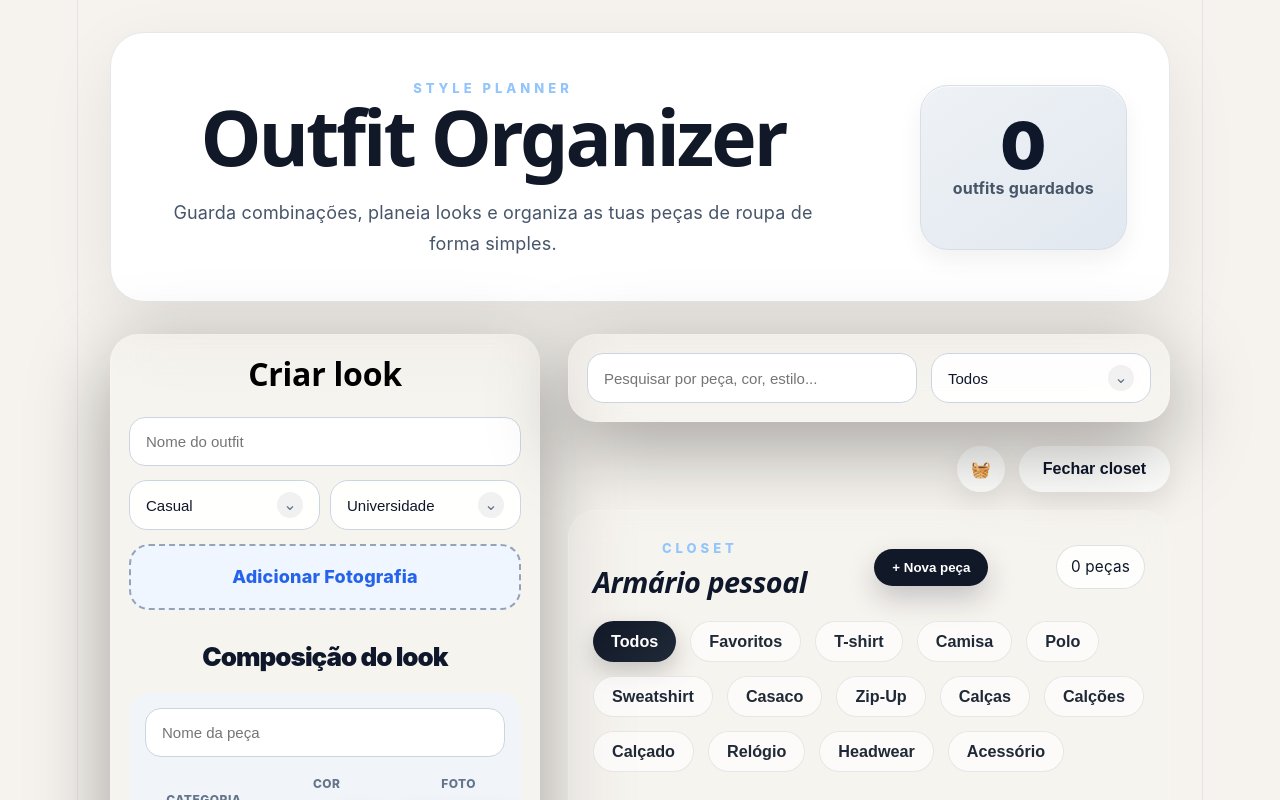
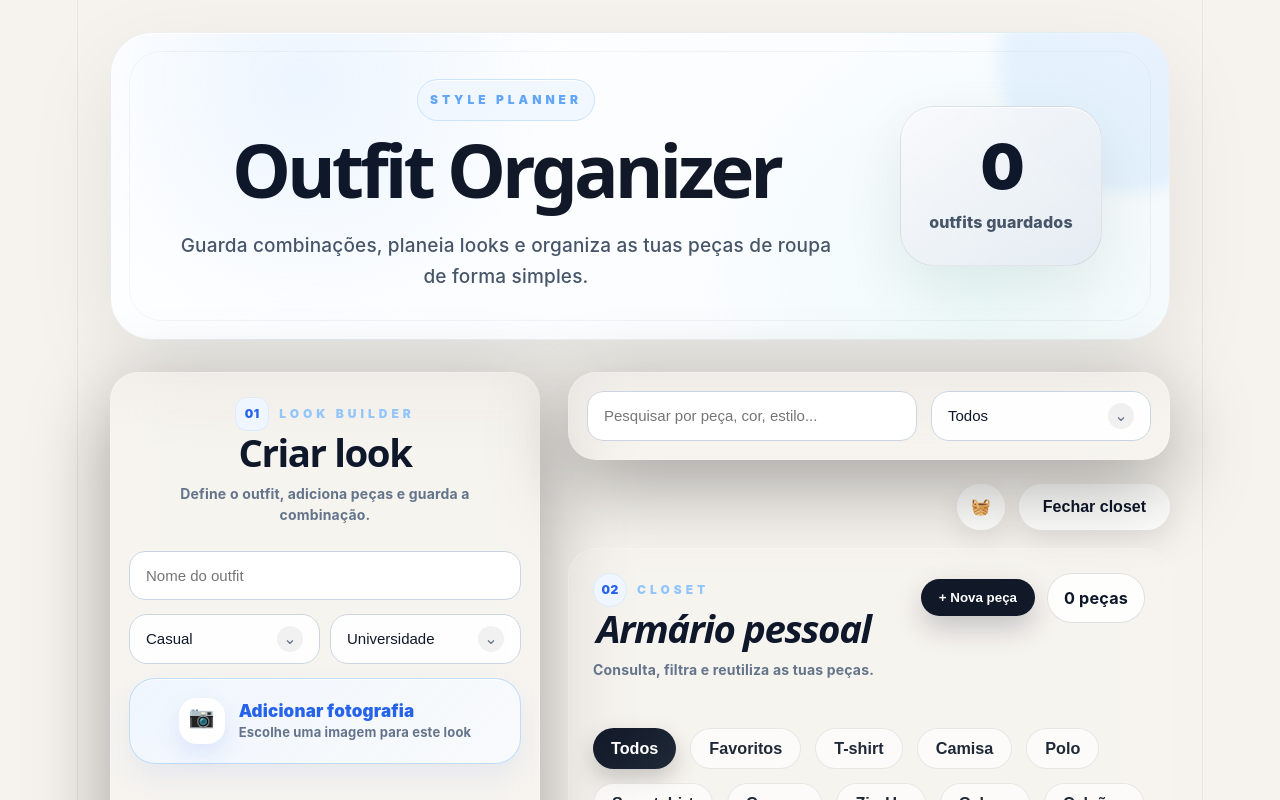
Before and after one commit to ptav2006/outfit-organizer, a React (Vite) app: page / in a window 1280 px wide. Both pictures are taken after a click on the button "Abrir closet". Shown: the top 800 px of the page. Built offline with nearby package versions, Linux system fonts and the light colour scheme.

Commit message:
melhoria hero e titulos

```diff
--- a/src/App.css
+++ b/src/App.css
@@ -16,31 +16,90 @@ body {
 }
 
 .hero {
+  position: relative;
+  overflow: hidden;
+
   max-width: 1300px;
   margin: 0 auto 32px;
-  padding: 42px;
-  border-radius: 34px;
-  background: #ffffff;
-  border: 1px solid #e5e7eb;
-  display: flex;
-  justify-content: space-between;
-  gap: 24px;
-  box-shadow: 0 24px 70px rgba(0, 0, 0, 0.08);
+  padding: 46px 58px;
+
+  border-radius: 42px;
+
+  background:
+    radial-gradient(circle at 18% 15%, rgba(147, 197, 253, 0.16), transparent 28%),
+    radial-gradient(circle at 82% 80%, rgba(204, 251, 241, 0.25), transparent 30%),
+    linear-gradient(135deg, #ffffff 0%, #fbfdff 48%, #f8fafc 100%);
+
+  border: 1px solid rgba(15, 23, 42, 0.06);
+
+  display: grid;
+  grid-template-columns: minmax(0, 1fr) 220px;
+  align-items: center;
+  gap: 48px;
+
+  box-shadow:
+    0 30px 90px rgba(15, 23, 42, 0.08),
+    inset 0 1px 0 rgba(255, 255, 255, 0.9);
+}
+
+.hero::before {
+  content: "";
+  position: absolute;
+  inset: 18px;
+
+  border-radius: 32px;
+  border: 1px solid rgba(15, 23, 42, 0.04);
+
+  pointer-events: none;
+}
+
+.hero::after {
+  content: "";
+  position: absolute;
+  width: 260px;
+  height: 260px;
+
+  right: -90px;
+  top: -100px;
+
+  border-radius: 999px;
+
+  background: rgba(147, 197, 253, 0.18);
+  filter: blur(8px);
+
+  pointer-events: none;
+}
+
+.hero > div:first-child {
+  position: relative;
+  z-index: 1;
+
+  display: flex;
+  flex-direction: column;
   align-items: center;
 }
 
 .hero-right {
-  display: flex;
-  align-items: center;
+  position: relative;
+  z-index: 1;
+
+  display: flex;
+  align-items: center;
+  justify-content: center;
   gap: 12px;
 }
 
 .hero h1 {
-  font-size: clamp(42px, 6vw, 82px);
-  line-height: 0.95;
-  letter-spacing: -3px;
-  font-weight: 900;
-  color: #111827;
+  margin: 0;
+
+  font-size: clamp(52px, 5.8vw, 84px);
+  line-height: 0.9;
+  letter-spacing: -4px;
+
+  font-weight: 950;
+  color: #0f172a;
+
+  text-align: center;
 }
 
 .hero h1 span {
@@ -50,10 +109,23 @@ body {
 }
 
 .tag {
+  width: fit-content;
+
+  margin: 0 0 16px;
+
+  padding: 7px 12px;
+  border-radius: 999px;
+
+  background: rgba(239, 246, 255, 0.75);
+  color: #60a5fa;
+
+  border: 1px solid rgba(191, 219, 254, 0.75);
+
   letter-spacing: 4px;
-  color: #93c5fd;
-  font-size: 13px;
-  font-weight: 800;
+  font-size: 12px;
+  font-weight: 900;
+
+  box-shadow: inset 0 1px 0 rgba(255,255,255,0.9);
 }
 
 h1 {
@@ -67,19 +139,33 @@ h1 {
 }
 
 .subtitle {
+  max-width: 760px;
+
+  margin: 26px auto 0;
+
   color: #475569;
-  max-width: 680px;
-  font-size: 18px;
-  line-height: 1.7;
+
+  font-size: 19px;
+  line-height: 1.65;
+  font-weight: 500;
+
+  text-align: center;
 }
 
 .stats {
+  position: relative;
+
   min-width: 190px;
-  height: 165px;
-  border-radius: 28px;
-  padding: 24px 32px;
-  background: linear-gradient(145deg, #eef2f6, #e2e8f0);
-  border: 1px solid #d8dee6;
+  height: 160px;
+
+  border-radius: 34px;
+  padding: 24px 28px;
+
+  background:
+    linear-gradient(145deg, rgba(248, 250, 252, 0.95), rgba(226, 232, 240, 0.85));
+
+  border: 1px solid rgba(15, 23, 42, 0.08);
+
   color: #0f172a;
   text-align: center;
 
@@ -89,22 +175,29 @@ h1 {
   align-items: center;
 
   box-shadow:
-    inset 0 1px 0 rgba(255,255,255,0.7),
-    0 10px 25px rgba(0,0,0,0.06);
+    0 24px 60px rgba(15, 23, 42, 0.08),
+    inset 0 1px 0 rgba(255,255,255,0.9);
 }
 
 .stats span {
-  font-size: 64px;
-  font-weight: 900;
-  margin-bottom: 16px;
+  font-size: 62px;
+  font-weight: 950;
+  line-height: 0.9;
+
+  margin-bottom: 18px;
+
   color: #0f172a;
+  letter-spacing: -3px;
 }
 
 .stats p {
   margin: 0;
+
   color: #475569;
-  font-weight: 700;
+
+  font-weight: 850;
   font-size: 16px;
+  line-height: 1.2;
 }
 
 .layout {
@@ -212,20 +305,116 @@ input:focus, select:focus {
 }
 
 .upload {
-  display: block;
-  padding: 18px;
-  margin-bottom: 16px;
-  border: 2px dashed #94a3b8;
-  border-radius: 20px;
-  text-align: center;
-  font-weight: 800;
-  color: #2563eb;
-  cursor: pointer;
-  background: #eff6ff;
+  width: 100%;
+
+  display: flex;
+  align-items: center;
+  justify-content: center;
+  gap: 14px;
+
+  min-height: 86px;
+  padding: 18px 20px;
+  margin-bottom: 18px;
+
+  border-radius: 26px;
+
+  background:
+    linear-gradient(135deg, rgba(239, 246, 255, 0.88), rgba(248, 250, 252, 0.96));
+
+  border: 1px solid rgba(147, 197, 253, 0.55);
+
+  color: #0f172a;
+
+  cursor: pointer;
+
+  box-shadow:
+    inset 0 1px 0 rgba(255,255,255,0.9),
+    0 14px 30px rgba(37, 99, 235, 0.08);
+
+  transition:
+    transform 0.2s ease,
+    box-shadow 0.2s ease,
+    border-color 0.2s ease,
+    background 0.2s ease;
+}
+
+.upload:hover {
+  transform: translateY(-2px);
+
+  background:
+    linear-gradient(135deg, #eff6ff, #ffffff);
+
+  border-color: rgba(37, 99, 235, 0.5);
+
+  box-shadow:
+    inset 0 1px 0 rgba(255,255,255,0.95),
+    0 18px 38px rgba(37, 99, 235, 0.14);
 }
 
 .upload input {
   display: none;
+}
+
+.uploadIcon {
+  width: 46px;
+  height: 46px;
+  min-width: 46px;
+
+  display: flex;
+  align-items: center;
+  justify-content: center;
+
+  border-radius: 18px;
+
+  background: #ffffff;
+  color: #2563eb;
+
+  font-size: 21px;
+  font-weight: 900;
+
+  box-shadow:
+    0 10px 24px rgba(37, 99, 235, 0.12),
+    inset 0 1px 0 rgba(255,255,255,0.95);
+}
+
+.uploadText {
+  display: flex;
+  flex-direction: column;
+  align-items: flex-start;
+  gap: 4px;
+
+  text-align: left;
+}
+
+.uploadText strong {
+  color: #2563eb;
+
+  font-size: 17px;
+  font-weight: 900;
+  line-height: 1.1;
+}
+
+.uploadText small {
+  color: #64748b;
+
+  font-size: 13px;
+  font-weight: 650;
+  line-height: 1.2;
+}
+
+.uploadSelected {
+  background:
+    linear-gradient(135deg, rgba(240, 253, 244, 0.9), rgba(255, 255, 255, 0.96));
+
+  border-color: rgba(34, 197, 94, 0.35);
+}
+
+.uploadSelected .uploadIcon {
+  color: #16a34a;
+}
+
+.uploadSelected .uploadText strong {
+  color: #16a34a;
 }
 
 .preview {
@@ -2374,3 +2563,195 @@ body {
 .customSelectCheck {
   flex-shrink: 0;
 }
+
+.sectionHeader {
+  margin-bottom: 26px;
+}
+
+.formSectionHeader {
+  text-align: center;
+  padding-top: 4px;
+}
+
+.sectionMiniRow {
+  display: flex;
+  align-items: center;
+  justify-content: center;
+  gap: 10px;
+
+  margin-bottom: 2px;
+}
+
+.closetSectionHeader .sectionMiniRow {
+  justify-content: flex-start;
+}
+
+.sectionNumber {
+  width: 34px;
+  height: 34px;
+
+  display: inline-flex;
+  align-items: center;
+  justify-content: center;
+
+  border-radius: 12px;
+
+  background: #eff6ff;
+  color: #2563eb;
+
+  border: 1px solid #dbeafe;
+
+  font-size: 12px;
+  font-weight: 900;
+  letter-spacing: 0.04em;
+}
+
+.sectionKicker {
+  padding: 0;
+
+  background: transparent;
+  border: none;
+
+  color: #93c5fd;
+
+  font-size: 12px;
+  font-weight: 900;
+  letter-spacing: 4px;
+  text-transform: uppercase;
+}
+
+.sectionHeader h2 {
+  margin: 0;
+
+  color: #0f172a;
+
+  font-size: clamp(30px, 3vw, 40px);
+  font-weight: 950;
+  letter-spacing: -1.4px;
+  line-height: 1;
+}
+
+.sectionHeader p {
+  max-width: 360px;
+
+  margin: 12px auto 0;
+
+  color: #64748b;
+
+  font-size: 14px;
+  font-weight: 650;
+  line-height: 1.5;
+}
+
+.closetSectionHeader p {
+  margin-left: 0;
+  margin-right: 0;
+}
+
+.closetHeader {
+  align-items: flex-start;
+  gap: 18px;
+}
+
+.closetHeaderActions {
+  display: flex;
+  align-items: center;
+  gap: 12px;
+
+  flex-shrink: 0;
+}
+
+.closetHeader .sectionNumber {
+  padding: 0;
+
+  background: #eff6ff;
+  color: #2563eb;
+
+  border: 1px solid #dbeafe;
+
+  font-size: 12px;
+  backdrop-filter: none;
+}
+
+.closetHeader .sectionKicker {
+  padding: 0;
+
+  background: transparent;
+  color: #93c5fd;
+
+  border: none;
+
+  font-size: 12px;
+  backdrop-filter: none;
+}
+
+.closetHeader .closetCount {
+  padding: 11px 16px;
+
+  border-radius: 999px;
+
+  background: rgba(255, 255, 255, 0.85);
+  color: #0f172a;
+
+  border: 1px solid rgba(15, 23, 42, 0.12);
+
+  font-size: 0.9rem;
+  font-weight: 700;
+
+  backdrop-filter: blur(8px);
+  white-space: nowrap;
+}
+
+@media (max-width: 768px) {
+  .closetHeader {
+    flex-direction: column;
+  }
+
+  .closetHeaderActions {
+    width: 100%;
+  }
+
+  .closetHeaderActions .addClosetBtn {
+    flex: 1;
+  }
+}
+
+@media (max-width: 900px) {
+  .hero {
+    grid-template-columns: 1fr;
+    padding: 42px 28px;
+    text-align: center;
+  }
+
+  .stats {
+    width: 100%;
+    max-width: 260px;
+    height: 150px;
+    margin: 0 auto;
+  }
+
+  .hero h1 {
+    font-size: clamp(42px, 12vw, 66px);
+    letter-spacing: -2.5px;
+  }
+
+  .subtitle {
+    font-size: 17px;
+  }
+}
+
+.uploadIcon {
+  position: relative;
+}
+
+.uploadIconInner {
+  display: flex;
+  align-items: center;
+  justify-content: center;
+
+  width: 100%;
+  height: 100%;
+
+  line-height: 1;
+  transform: translateY(-4px);
+}
--- a/src/App.jsx
+++ b/src/App.jsx
@@ -704,7 +704,16 @@ export default function App() {
 
         <main className="layout">
           <section className="panel">
-            <h2 className="form-title">Criar look</h2>
+            <div className="sectionHeader formSectionHeader">
+              <div className="sectionMiniRow">
+                <span className="sectionNumber">01</span>
+                <span className="sectionKicker">LOOK BUILDER</span>
+              </div>
+
+              <h2>Criar look</h2>
+
+              <p>Define o outfit, adiciona peças e guarda a combinação.</p>
+            </div>
 
             <form onSubmit={addOutfit}>
               <input
@@ -735,9 +744,24 @@ export default function App() {
               />
             )}
 
-              <label className="upload">
-                {form.image ? "Imagem escolhida ✅" : "Adicionar Fotografia"}
+              <label className={`upload ${form.image ? "uploadSelected" : ""}`}>
                 <input type="file" accept="image/*" onChange={handleImage} />
+
+                <span className="uploadIcon">
+                  <span className="uploadIconInner">
+                    {form.image ? "✓" : "📷"}
+                  </span>
+                </span>
+
+                <span className="uploadText">
+                  <strong>
+                    {form.image ? "Fotografia adicionada" : "Adicionar fotografia"}
+                  </strong>
+
+                  <small>
+                    {form.image ? "Clica para trocar a imagem" : "Escolhe uma imagem para este look"}
+                  </small>
+                </span>
               </label>
 
               {form.image && <img className="preview" src={form.image} alt="Preview" />}
@@ -905,11 +929,18 @@ export default function App() {
             {showCloset && (
               <div className="closetBox">
                 <div className="closetHeader">
-                  <div>
-                    <p className="tag">CLOSET</p>
-                    <h2>Armário pessoal</h2>
+                  <div className="sectionHeader closetSectionHeader">
+                    <div className="sectionMiniRow">
+                      <span className="sectionNumber">02</span>
+                      <span className="sectionKicker">CLOSET</span>
                     </div>
 
+                    <h2>Armário pessoal</h2>
+
+                    <p>Consulta, filtra e reutiliza as tuas peças.</p>
+                  </div>
+
+                  <div className="closetHeaderActions">
                     <button
                       type="button"
                       className="addClosetBtn"
@@ -918,7 +949,8 @@ export default function App() {
                       + Nova peça
                     </button>
 
-                  <span>{filteredCloset.length} peças</span>
+                    <span className="closetCount">{filteredCloset.length} peças</span>
+                  </div>
                 </div>
 
                 {showAddClosetItem && (
```
